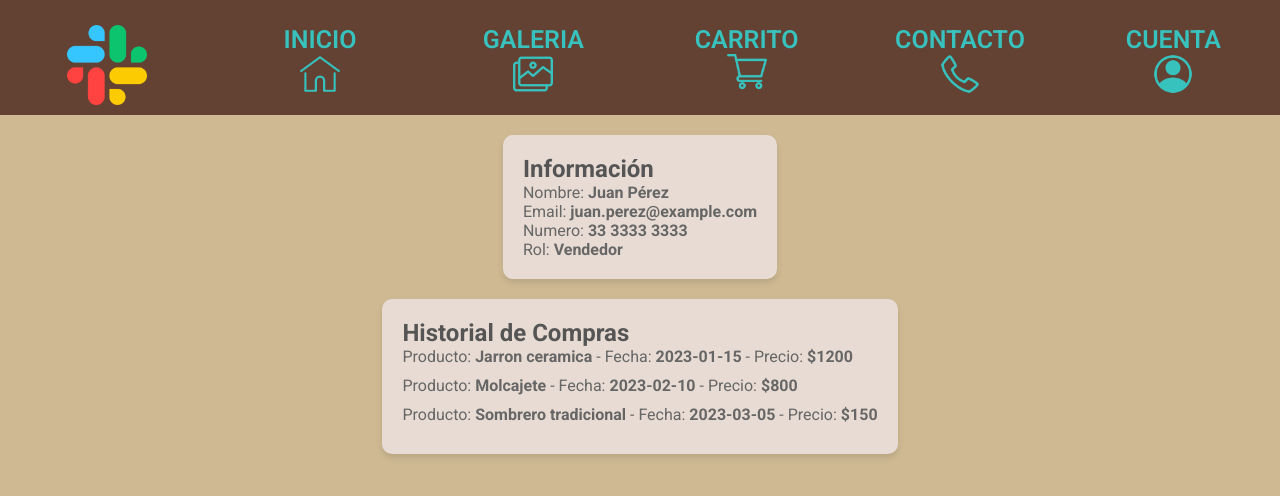
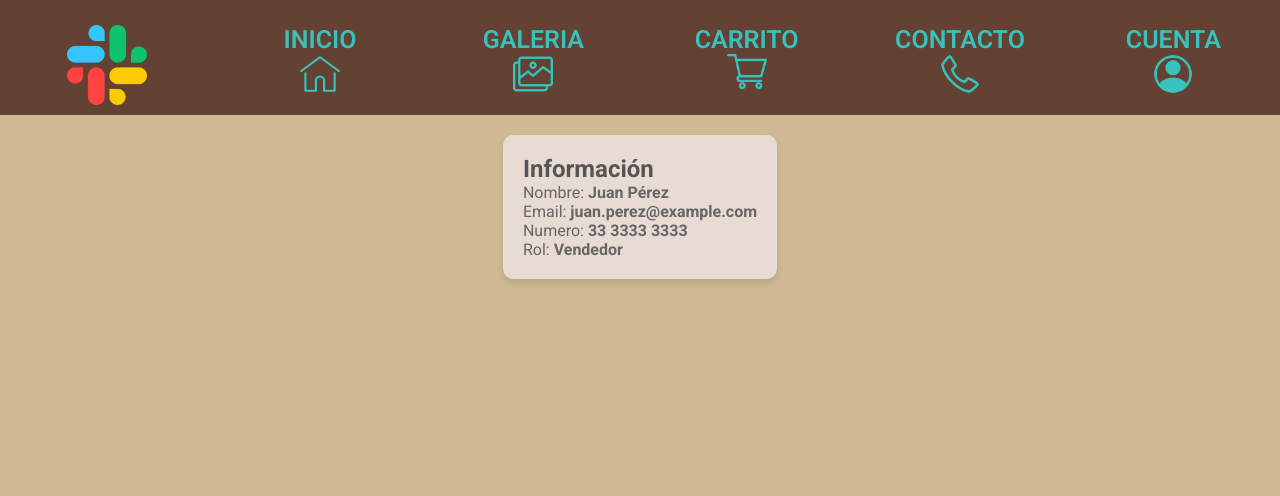
Before and after one commit to IvanchitorJR/ArtesaniasWEB, a plain HTML site: page cuenta.html in a window 1280 px wide. Drawn offline with Linux system fonts and the light colour scheme.

Commit message:
SinHistorialDeCompra

```diff
--- a/cuenta.html
+++ b/cuenta.html
@@ -45,15 +45,6 @@
             <p style="font-family: 'Roboto', sans-serif; color: #666;">Numero: <strong>33 3333 3333</strong></p>
             <p style="font-family: 'Roboto', sans-serif; color: #666;">Rol: <strong>Vendedor</strong></p>
         </div>
-
-        <div class="purchase-history" style="background-color: #e7dbd3; padding: 20px; border-radius: 10px; box-shadow: 0 4px 6px rgba(0, 0, 0, 0.1);">
-            <h2 style="font-family: 'Roboto', sans-serif; color: #555;">Historial de Compras</h2>
-            <ul style="list-style-type: none; padding: 0;">
-                <li style="font-family: 'Roboto', sans-serif; color: #666; margin-bottom: 10px;">Producto: <strong>Jarron ceramica</strong> - Fecha: <strong>2023-01-15</strong> - Precio: <strong>$1200</strong></li>
-                <li style="font-family: 'Roboto', sans-serif; color: #666; margin-bottom: 10px;">Producto: <strong>Molcajete</strong> - Fecha: <strong>2023-02-10</strong> - Precio: <strong>$800</strong></li>
-                <li style="font-family: 'Roboto', sans-serif; color: #666; margin-bottom: 10px;">Producto: <strong>Sombrero tradicional</strong> - Fecha: <strong>2023-03-05</strong> - Precio: <strong>$150</strong></li>
-            </ul>
-        </div>
     </div>
 
 </body>
```
